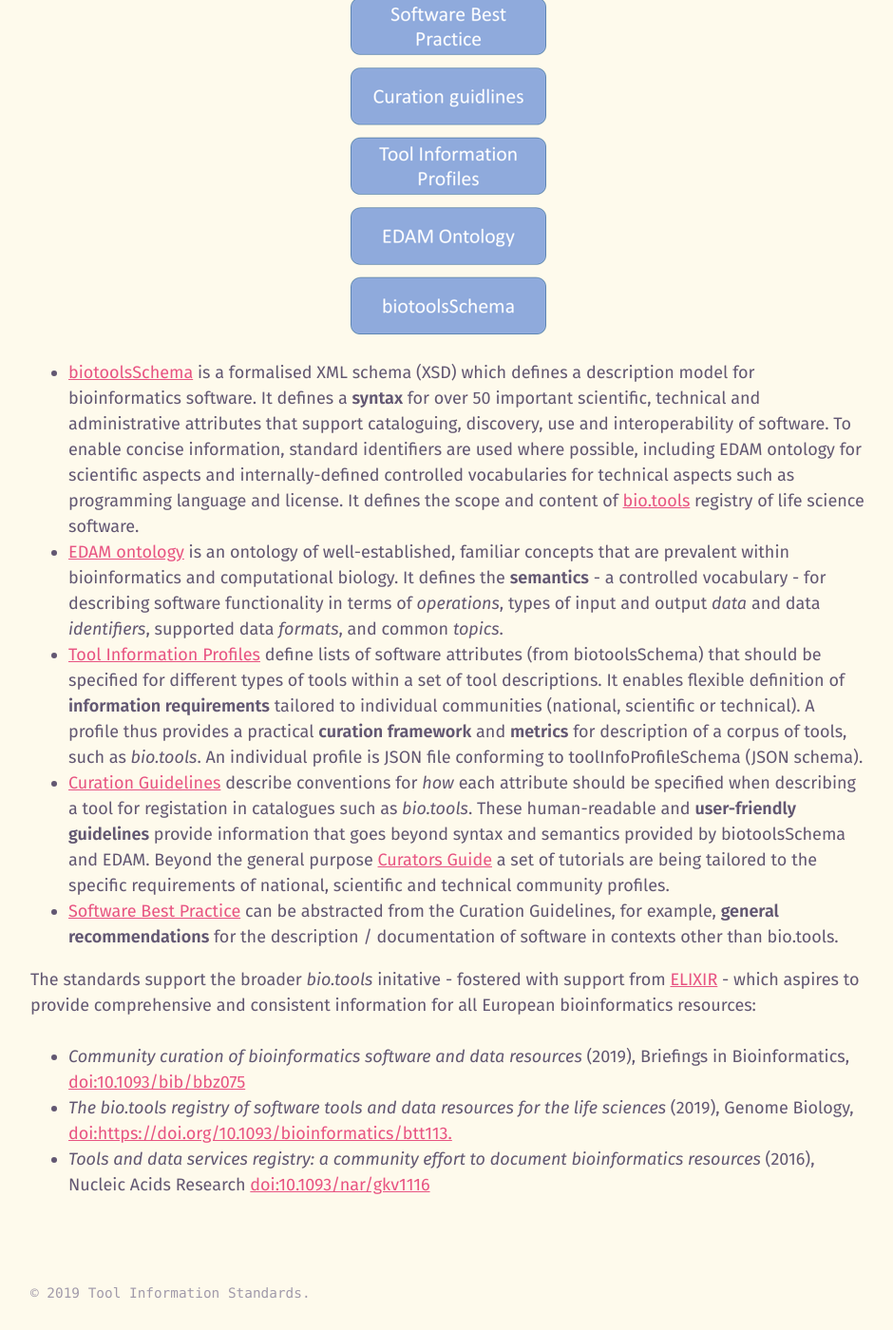
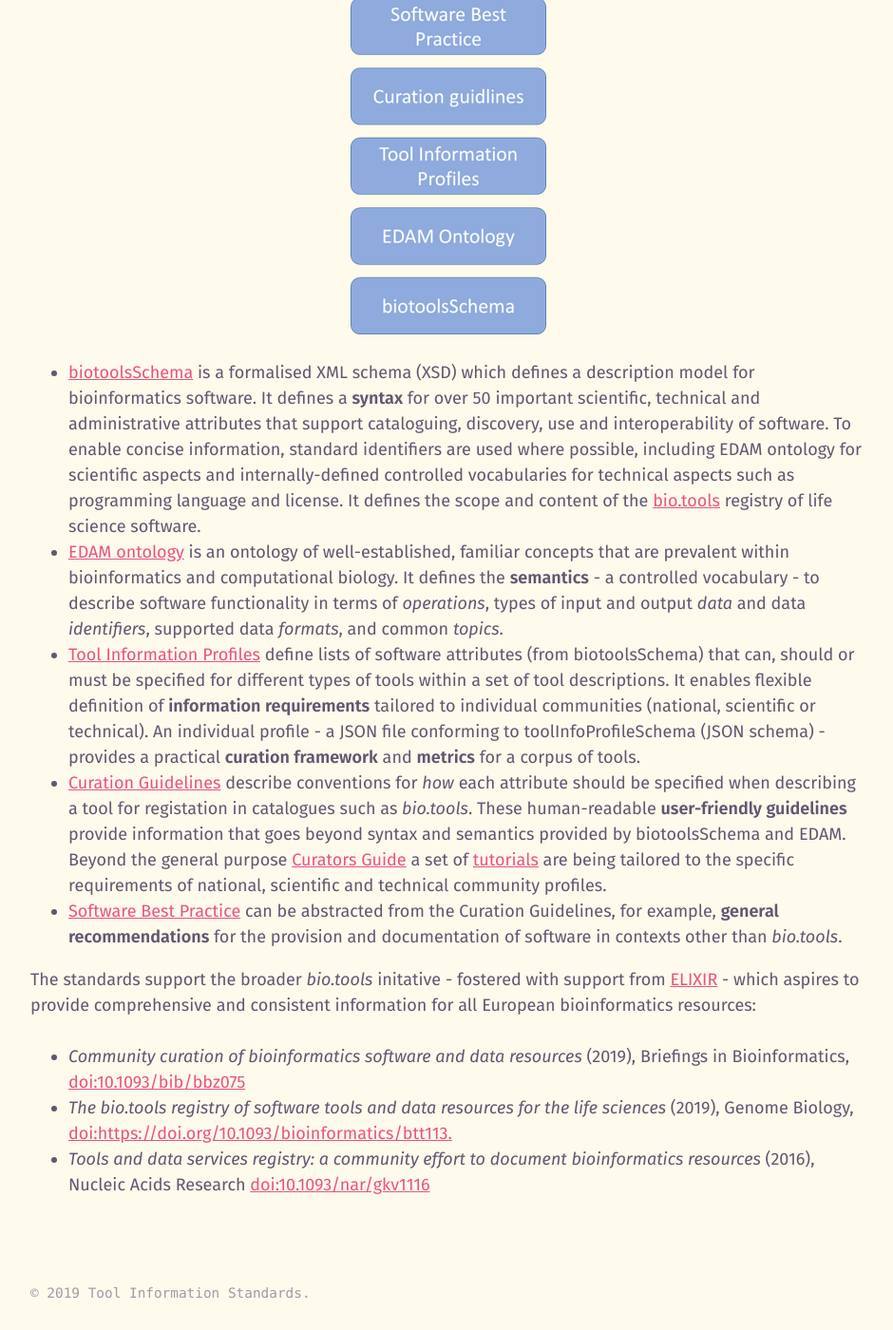
Before and after one commit to bio-tools/Tool-Information-Standards, a Jekyll site: the page built from docs/tool_information_standards.md, in a window 1280 px wide and 1400 px high, scrolled down 481 px. Shown: the whole window at 95% size, without its empty margins (40-980 px from the left). Built offline with Jekyll 4.4.1, drawn with Linux system fonts in a browser that asks for light colours.

Commit message:
Update tool_information_standards.md

```diff
--- a/docs/tool_information_standards.md
+++ b/docs/tool_information_standards.md
@@ -7,11 +7,11 @@ The **Tool Information Standards** are a stack of interrelated open, community-d
 
 ![technology_stack]({{site.url}}/assets/images/technology_stack.png){: .align-center}
 
-- [biotoolsSchema](https://github.com/bio-tools/biotoolsschema) is a formalised XML schema (XSD) which defines a description model for bioinformatics software. It defines a **syntax** for over 50 important scientific, technical and administrative attributes that support cataloguing, discovery, use and interoperability of software. To enable concise information, standard identifiers are used where possible, including EDAM ontology for scientific aspects and internally-defined controlled vocabularies for technical aspects such as programming language and license. It defines the scope and content of [bio.tools](https://bio.tools) registry of life science software.
-- [EDAM ontology](https://github.com/edamontology/edamontology) is an ontology of well-established, familiar concepts that are prevalent within bioinformatics and computational biology. It defines the **semantics** - a controlled vocabulary - for describing software functionality in terms of *operations*, types of input and output *data* and data *identifiers*, supported data *formats*, and common *topics*.
-- [Tool Information Profiles](http://github.com/bio-tools/tool-information-profile) define lists of software attributes (from biotoolsSchema) that should be specified for different types of tools within a set of tool descriptions. It enables flexible definition of **information requirements** tailored to individual communities (national, scientific or technical). A profile thus provides a practical **curation framework** and **metrics** for description of a corpus of tools, such as *bio.tools*. An individual profile is JSON file conforming to toolInfoProfileSchema (JSON schema).
-- [Curation Guidelines](http://biotools.readthedocs.io/en/latest/curators_guide.html) describe conventions for *how* each attribute should be specified when describing a tool for registation in catalogues such as *bio.tools*.  These human-readable and **user-friendly guidelines** provide information that goes beyond syntax and semantics provided by biotoolsSchema and EDAM. Beyond the general purpose [Curators Guide](https://biotools.readthedocs.io/en/latest/curators_guide.html) a set of tutorials are being tailored to the specific requirements of national, scientific and technical community profiles.
-- [Software Best Practice](https://elixir-europe.org/about-us/commissioned-services/software-best-practices) can be abstracted from the Curation Guidelines, for example, **general recommendations** for the description / documentation of software in contexts other than bio.tools.
+- [biotoolsSchema](https://github.com/bio-tools/biotoolsschema) is a formalised XML schema (XSD) which defines a description model for bioinformatics software. It defines a **syntax** for over 50 important scientific, technical and administrative attributes that support cataloguing, discovery, use and interoperability of software. To enable concise information, standard identifiers are used where possible, including EDAM ontology for scientific aspects and internally-defined controlled vocabularies for technical aspects such as programming language and license. It defines the scope and content of the [bio.tools](https://bio.tools) registry of life science software.
+- [EDAM ontology](https://github.com/edamontology/edamontology) is an ontology of well-established, familiar concepts that are prevalent within bioinformatics and computational biology. It defines the **semantics** - a controlled vocabulary - to describe software functionality in terms of *operations*, types of input and output *data* and data *identifiers*, supported data *formats*, and common *topics*.
+- [Tool Information Profiles](http://github.com/bio-tools/tool-information-profile) define lists of software attributes (from biotoolsSchema) that can, should or must be specified for different types of tools within a set of tool descriptions. It enables flexible definition of **information requirements** tailored to individual communities (national, scientific or technical). An individual profile - a JSON file conforming to toolInfoProfileSchema (JSON schema) - provides a practical **curation framework** and **metrics** for a corpus of tools.
+- [Curation Guidelines](http://biotools.readthedocs.io/en/latest/curators_guide.html) describe conventions for *how* each attribute should be specified when describing a tool for registation in catalogues such as *bio.tools*.  These human-readable **user-friendly guidelines** provide information that goes beyond syntax and semantics provided by biotoolsSchema and EDAM. Beyond the general purpose [Curators Guide](https://biotools.readthedocs.io/en/latest/curators_guide.html) a set of [tutorials](https://biotools.readthedocs.io/en/latest/community_specific_guidelines.html) are being tailored to the specific requirements of national, scientific and technical community profiles.
+- [Software Best Practice](https://elixir-europe.org/about-us/commissioned-services/software-best-practices) can be abstracted from the Curation Guidelines, for example, **general recommendations** for the provision and documentation of software in contexts other than *bio.tools*.
 
 
 The standards support the broader *bio.tools* initative - fostered with support from [ELIXIR](https://elixir-europe.org/) - which aspires to provide comprehensive and consistent information for all European bioinformatics resources:
```
